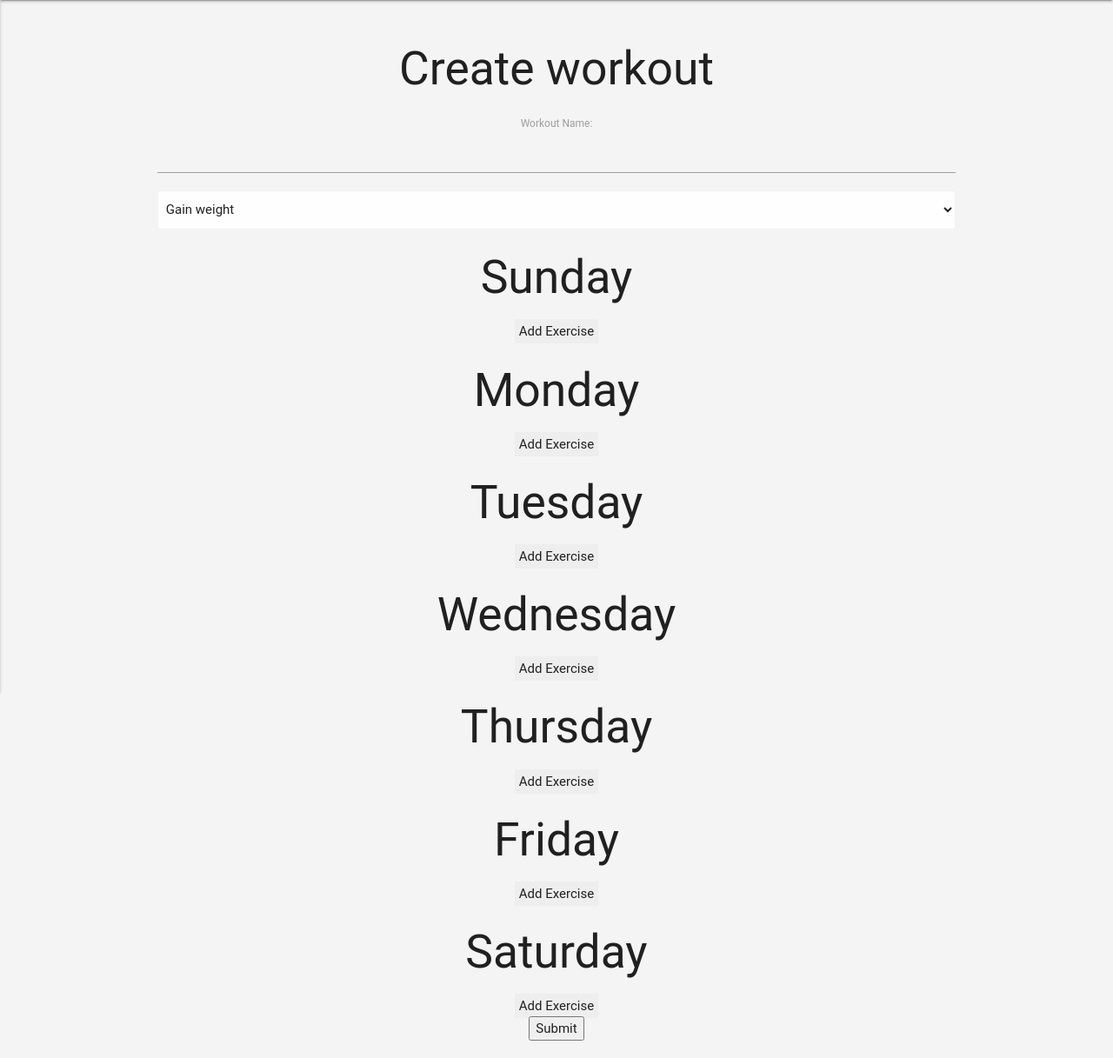
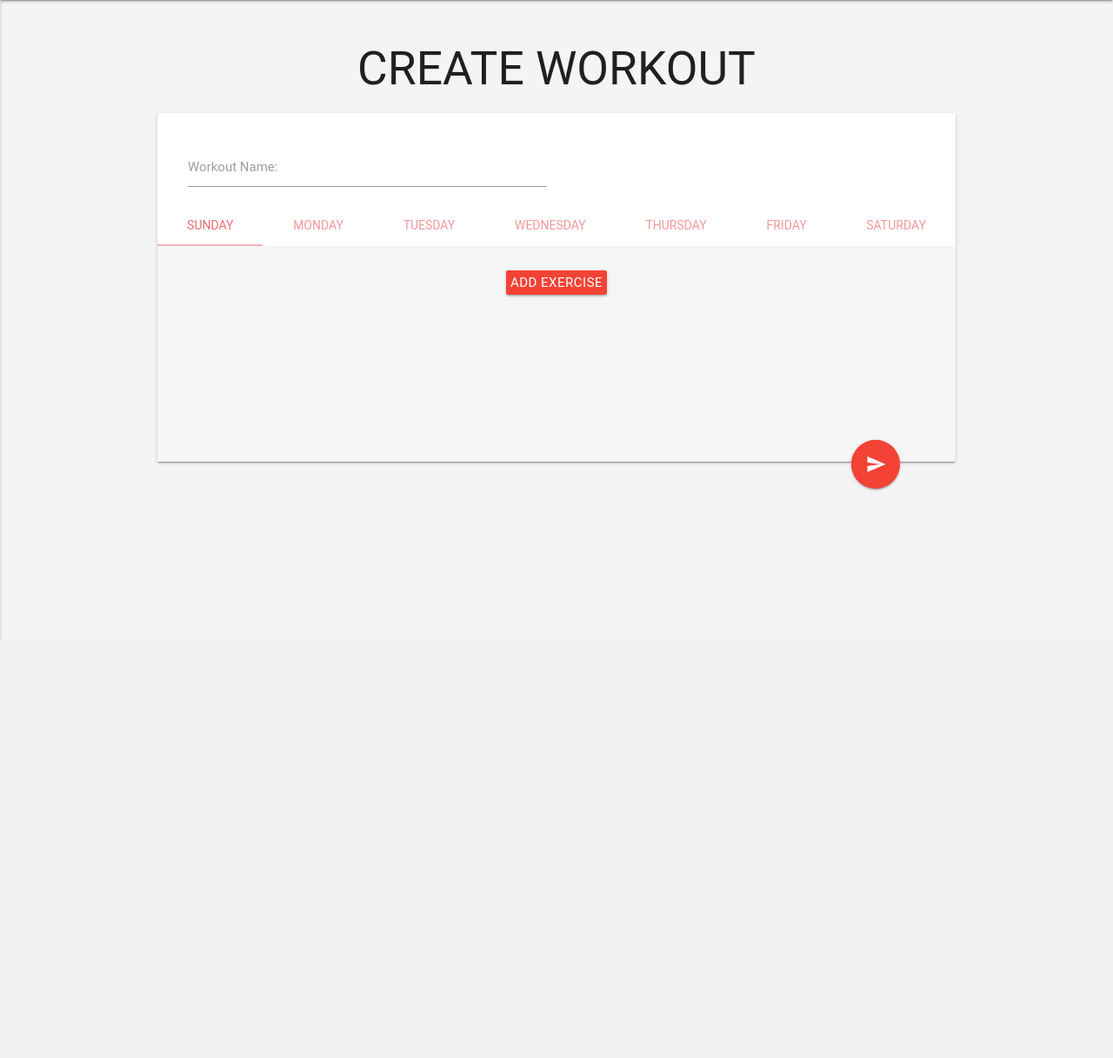
Before and after one commit to oleh-kolinko/fitness-app, a Node server app: page /workouts/new in a window 1280 px wide. Shown: the part 64-1281 px from the top of the page at 87% size. After the commit the page ends 800 px from the top, so only its background shows below. Run offline with Node 20, Linux system fonts and the light colour scheme; the visitor is signed in with stand-in values (Sample User, id 1); data comes from the database, SQL or seed files in the repository; some libraries are stand-ins or nearby versions; some web fonts are replaced.

Commit message:
styled new workout page

```diff
--- a/bin/seed.js
+++ b/bin/seed.js
@@ -299,7 +299,7 @@ const exercises = [
     After a brief pause, return to the starting position.`
   },
   {
-    name: '3/4 Sit-Up',
+    name: '3-4 Sit-Up',
     video: 'https://videocdn.bodybuilding.com/video/mp4/104000/105232m.mp4',
     img1: 'https://www.bodybuilding.com/exercises/exerciseImages/sequences/2001/Male/m/2001_1.jpg',
     img2: 'https://www.bodybuilding.com/exercises/exerciseImages/sequences/2001/Male/m/2001_2.jpg',
--- a/public/js/main.js
+++ b/public/js/main.js
@@ -3,5 +3,16 @@ $(document).ready(function(){
     // Activate the side menu
     $(".button-collapse").sideNav();
 
-
-  });
+    // $('a').click(function (e) {
+    // e.preventDefault();                   // prevent default anchor behavior
+    // var goTo = this.getAttribute("href"); // store anchor href
+    //
+    // // do something while timeOut ticks ...
+    //
+    // setTimeout(function(){
+    //      window.location = goTo;
+    // },300);
+    // });
+    $('.fade1').hide();
+    $('.fade1').fadeIn(300);
+});
--- a/public/js/new-workout.js
+++ b/public/js/new-workout.js
@@ -2,9 +2,10 @@
 
   $('#choose-exercise').hide();
 
+
   let day = 0;
   $('.add-exercise').click((e)=>{
-    day = $(e.currentTarget).parent().attr('data-day');
+    day = $(e.currentTarget).attr('data-day');
     console.log(day);
     $('#choose-exercise').fadeIn(500);
   });
@@ -16,27 +17,30 @@
     console.log(newExercise);
 
     //VISIBLE
-    const htmlBlueprient = `<div class='exercise-box'>${newExercise}</div>`;
-    $(htmlBlueprient).appendTo(`.day-box[data-day=${day}]`);
+    const htmlBlueprient = `<div class='exercise-box'>
+    <a href="/exercises/${newExercise}" target="_blank">${newExercise}</a>
+    <span class='chip'> ${newSets}x${newReps} REPS</span>
+    </div>`;
+    $(htmlBlueprient).appendTo(`#tab${day}`);
 
     //NAME
     $('<input>').attr({
       hidden: 'true',
       value: newExercise,
       name: 'exercise',
-    }).appendTo(`.day-box[data-day=${day}]`);
+    }).appendTo(`#tab${day}`);
     //DAY
     $('<input>').attr({
       hidden: 'true',
       value: day,
       name: 'day',
-    }).appendTo(`.day-box[data-day=${day}]`);
+    }).appendTo(`#tab${day}`);
     //SETS
     $('<input>').attr({
       hidden: 'true',
       value: newSets+'x'+newReps,
       name: 'reps',
-    }).appendTo(`.day-box[data-day=${day}]`);
+    }).appendTo(`#tab${day}`);
 
     $('#choose-exercise').hide();
   });
--- a/public/stylesheets/style.css
+++ b/public/stylesheets/style.css
@@ -17,8 +17,10 @@ a {
   left: 35%;
   width: 300px;
   height: 300px;
-  background-color: #eee;
-  padding: 50px;
+}
+#choose-exercise #add{
+  position: relative;
+  top:40px;
 }
 #new-workout-form .add-exercise{
   display: inline;
@@ -29,6 +31,13 @@ a {
 
 #main-content{
   margin-top:50px;
+}
+
+#add-new-workout-link{
+  position: fixed;
+  bottom:10%;
+  right: 5%;
+  transform: scale(1.5);
 }
 
 
@@ -46,3 +55,14 @@ a {
 select{
   display: block;
 }
+
+.exercise-img img{
+  width: 48%;
+  border-radius: 4px;
+}
+
+#new-workout-send{
+  position: relative;
+  top: -40px;
+  left: 40%;
+}
--- a/views/auth/signup.ejs
+++ b/views/auth/signup.ejs
@@ -29,7 +29,9 @@
     </select>
   </div>
 
-  <button class='waves-effect waves-light btn'> Create New Account </button>
+  <button class='waves-effect waves-light btn' type='submit'> Create New Account
+<i class="material-icons right">send</i>
+  </button>
 </form>
 
 <p>
--- a/views/exercises/index.ejs
+++ b/views/exercises/index.ejs
@@ -1,4 +1,4 @@
-<h2>All exercises:</h2>
+<h2>ALL EXERCISES:</h2>
 
   <% exercises.forEach( exercise =>{ %>
 
--- a/views/layout.ejs
+++ b/views/layout.ejs
@@ -29,7 +29,7 @@
     </nav> -->
 
 <nav>
-  <div class="nav-wrapper">
+  <div class="nav-wrapper fixed-navbar">
     <a href="#" data-activates="mobile-demo" class="button-collapse"><i class="material-icons">menu</i></a>
     <div class="brand-logo center">
       <ul class="left hide-on-med-and-down">
--- a/views/users/index.ejs
+++ b/views/users/index.ejs
@@ -1,4 +1,4 @@
-<h2>All users:</h2>
+<h2>ALL USERS:</h2>
 
   <% users.forEach( user =>{ %>
 
--- a/views/workouts/index.ejs
+++ b/views/workouts/index.ejs
@@ -1,4 +1,5 @@
-<h2>All workouts:</h2>
+<a href='/workouts/new' id='add-new-workout-link' class="btn-floating btn-large waves-effect waves-light red"><i class="material-icons">add</i></a>
+<h2>ALL WORKOUTS:</h2>
 
   <% workouts.forEach( workout =>{ %>
 
--- a/views/workouts/new.ejs
+++ b/views/workouts/new.ejs
@@ -1,49 +1,95 @@
-<h2> Create workout </h2>
-
-
+<h2> CREATE WORKOUT </h2>
+<div class="card">
   <form id="new-workout-form" action="/workouts/new" method="post">
 
+  <div class="card-content">
+    <div class="input-field col s6">
       <label for='name'>Workout Name:</label>
-  <input id='name' name='name' required></input>
-
-  <select class="" name="goal">
+      <input id='name' class='validate' type='text' name='name' required></input>
+    </div>
+    <div class="input-field col s6">
+      <select id='goal-select' class="" name="goal">
         <option value="Gain weight">Gain weight</option>
         <option value="Lose weight">Lose weight</option>
       </select>
+    </div>
+
+  </div>
+  <div class="card-tabs">
+    <ul class="tabs tabs-fixed-width">
+      <li class="tab"><a href="#tab0" class="active" >Sunday</a></li>
+      <li class="tab"><a href="#tab1">Monday</a></li>
+      <li class="tab"><a href="#tab2">Tuesday</a></li>
+      <li class="tab"><a href="#tab3">Wednesday</a></li>
+      <li class="tab"><a href="#tab4">Thursday</a></li>
+      <li class="tab"><a href="#tab5">Friday</a></li>
+      <li class="tab"><a href="#tab6">Saturday</a></li>
+    </ul>
+  </div>
+  <div class="card-content grey lighten-4">
+    <div id='tab0' class='col s12'>
+      <div class="waves-effect waves-light btn red add-exercise" data-day='0' hidden="true">
+        Add Exercise
+      </div>
+    </div>
+    <div id='tab1' class='col s12'>
+      <div class="waves-effect waves-light btn red add-exercise" data-day='1' hidden='true'>
+        Add Exercise
+      </div>
+    </div>
+    <div id='tab2' class='col s12'>
+      <div class="waves-effect waves-light btn red add-exercise" data-day='2' hidden='true'>
+        Add Exercise
+      </div>
+    </div>
+    <div id='tab3' class='col s12'>
+      <div class="waves-effect waves-light btn red add-exercise" data-day='3' hidden='true'>
+        Add Exercise
+      </div>
+    </div>
+    <div id='tab4' class='col s12'>
+      <div class="waves-effect waves-light btn red add-exercise" data-day='4' hidden='true'>
+        Add Exercise
+      </div>
+    </div>
+    <div id='tab5' class='col s12'>
+      <div class="waves-effect waves-light btn red add-exercise" data-day='5' hidden='true'>
+        Add Exercise
+      </div>
+    </div>
+    <div id='tab6' class='col s12'>
+      <div class="waves-effect waves-light btn red add-exercise" data-day='6' hidden='true'>
+        Add Exercise
+      </div>
+    </div>
+
+  </div>
+</div>
+<button id='new-workout-send'class='btn-floating btn-large waves-effect waves-light red'>
+  <i class="material-icons red">send</i></button>
+</form>
 
 
 
-  <% week.forEach((day,i) => { %>
 
-
-    <div class='day-box' data-day='<%= i %>'>
-      <h2>
-        <%= day %>
-      </h2>
-
-      <div class="add-exercise">
-        Add Exercise
-      </div>
-
-    </div>
-
-  <% }) %>
-  <button>Submit</button>
-</form>
-
-<div id="choose-exercise" hidden>
+<div id="choose-exercise" class='card-panel hoverable' hidden>
   <select id='exercise-selector' name="">
     <% exercises.forEach(e=>{ %>
       <option value="<%= e.name %>"><%= e.name %></option>
     <% }) %>
   </select>
-  <br>
+  <div class="input-field">
     <label for='sets'>Sets:</label>
     <input id='sets' type='number' min='0' value="1"></input>
-  <br>
+  </div>
+  <div class="input-field">
     <label for='reps'>Reps:</label>
     <input id='reps' type='number' min='0' value="10"></input>
-  <button id="add">add</button>
+
+  </div>
+  <button id="add" class="btn-floating btn-large waves-effect waves-light red hoverable ">
+    <i class="material-icons">add</i></button>
 </div>
 
 <script src='/js/new-workout.js'></script>
+<script src='/js/main.js'></script>
--- a/views/workouts/show.ejs
+++ b/views/workouts/show.ejs
@@ -1,6 +1,6 @@
 <!-- SHOW INDIVIDUAL WORKOUT PLAN -->
 
-
+<a href='/workouts/new' id='add-new-workout-link' class="btn-floating btn-large waves-effect waves-light red hoverable"><i class="material-icons">add</i></a>
 <div class="card">
   <div class="card-content">
     <h3><%= workout.name %></h3>
```
Also changed, not shown: views/exercises/show.ejs (+27 -20 lines), views/users/show.ejs (+7 -2 lines). Lines whose indentation alone changed are shown as unchanged.
